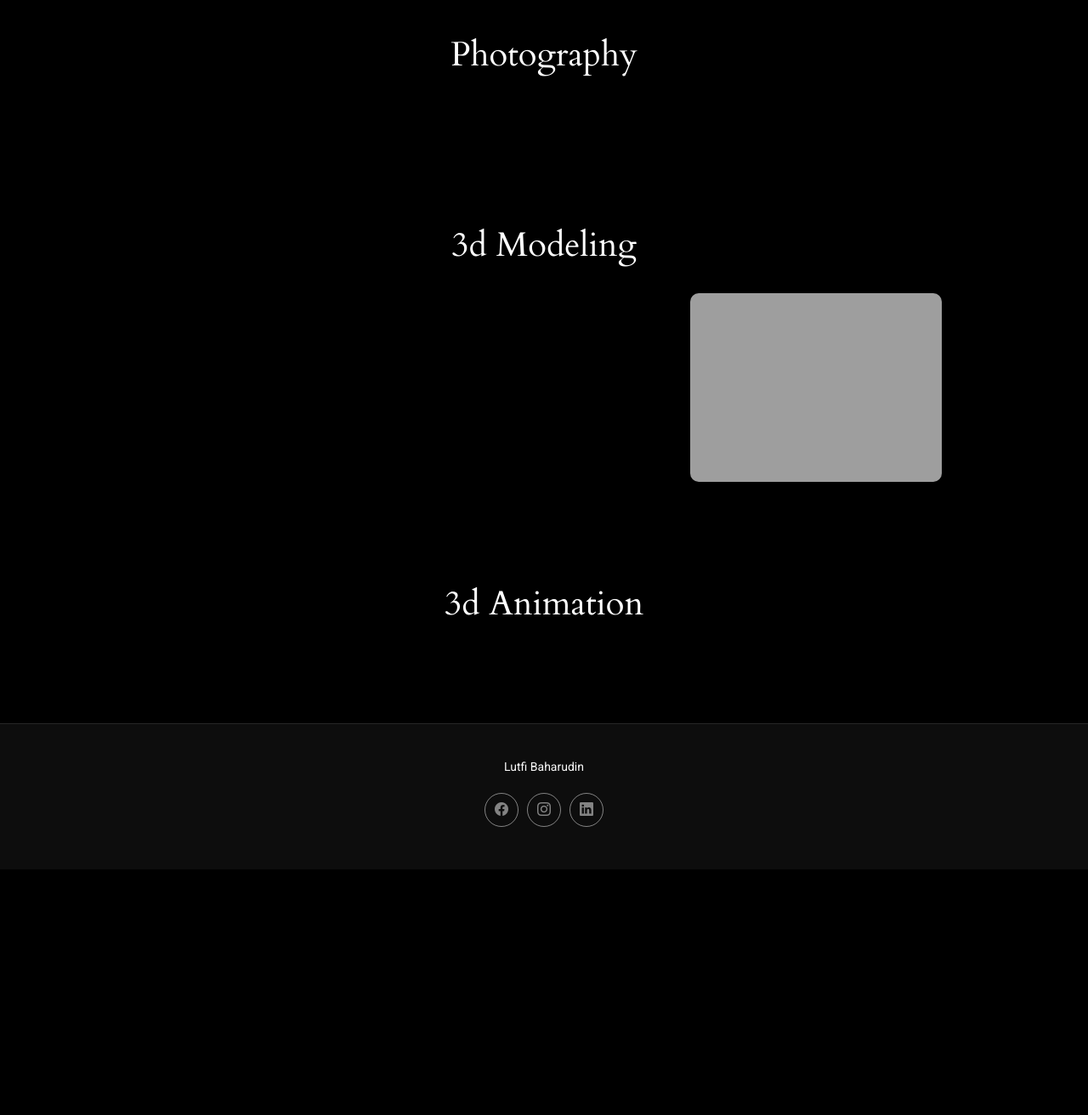
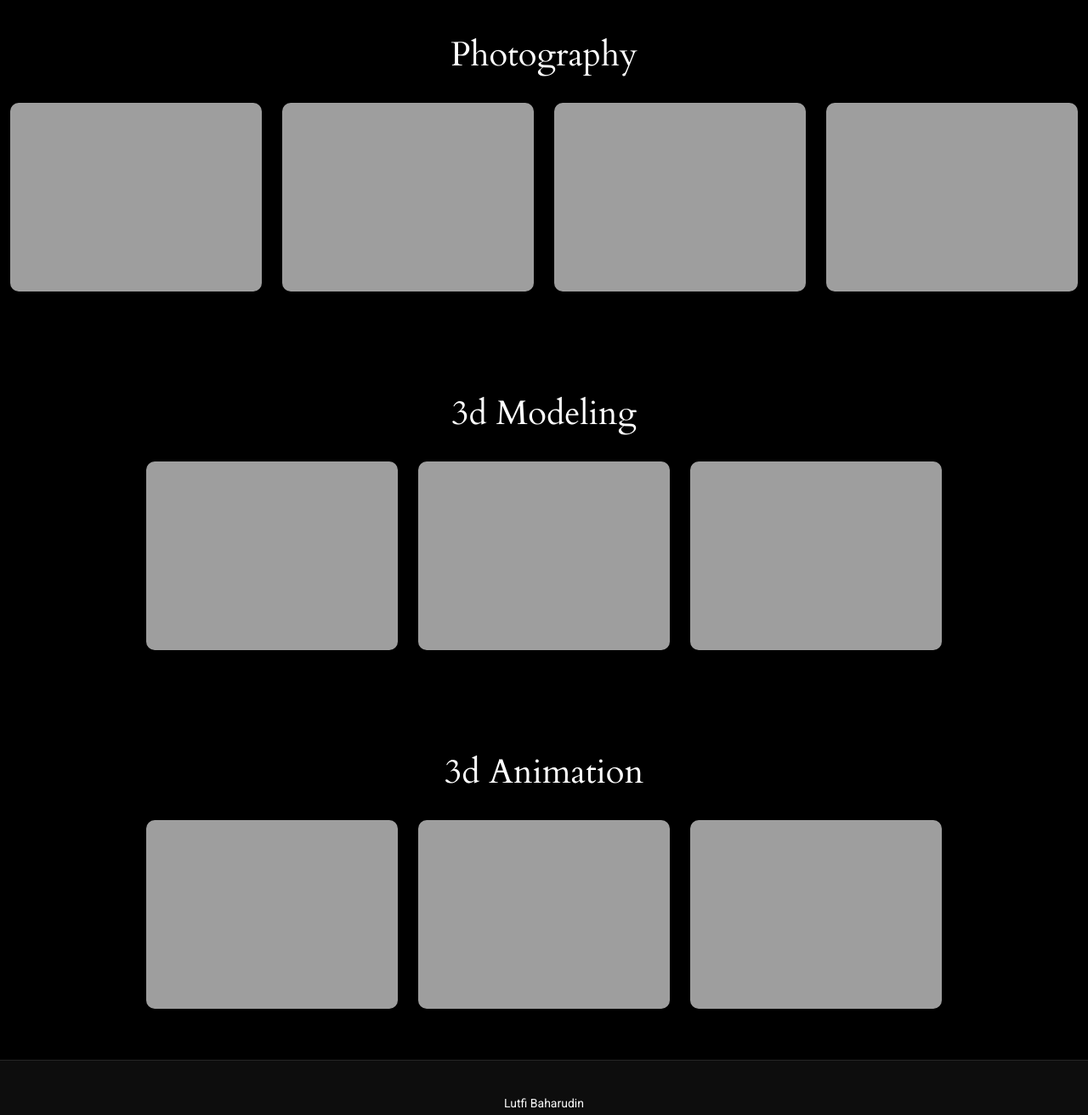
Before and after one commit to lutfibaharudin99/lutfi_portfolio, a plain HTML site: page index.html in a window 1280 px wide. Shown: the part 500-1812 px from the top of the page at 85% size. Before the commit the page ends 1523 px from the top, so only its background shows below. Drawn offline with Linux system fonts and the light colour scheme; the site is published under a folder, as on GitHub Pages, so addresses that start at the root find nothing.

Commit message:
Update index.html

```diff
--- a/index.html
+++ b/index.html
@@ -113,9 +113,9 @@
           <h1 class="text-center">Photography</h1>
           <div class="col-xl-3 col-lg-4 col-md-6">
             <div class="gallery-item h-100">
-              <img src="/img/Caladium Flower.jpg" class="img-fluid" alt="">
+              <img src="img/Caladium Flower.jpg" class="img-fluid" alt="">
               <div class="gallery-links d-flex align-items-center justify-content-center">
-                <a href="/img/Caladium Flower.jpg" title="Gallery 1" class="glightbox preview-link"><i class="bi bi-arrows-angle-expand"></i></a>
+                <a href="img/Caladium Flower.jpg" title="Gallery 1" class="glightbox preview-link"><i class="bi bi-arrows-angle-expand"></i></a>
                 <a href="gallery-single.html" class="details-link"><i class="bi bi-link-45deg"></i></a>
               </div>
             </div>
@@ -123,9 +123,9 @@
 
           <div class="col-xl-3 col-lg-4 col-md-6">
             <div class="gallery-item h-100">
-              <img src="/img/Fern Leaf.jpg" class="img-fluid" alt="">
+              <img src="img/Fern Leaf.jpg" class="img-fluid" alt="">
               <div class="gallery-links d-flex align-items-center justify-content-center">
-                <a href="/img/Fern Leaf.jpg" title="Gallery 2" class="glightbox preview-link"><i class="bi bi-arrows-angle-expand"></i></a>
+                <a href="img/Fern Leaf.jpg" title="Gallery 2" class="glightbox preview-link"><i class="bi bi-arrows-angle-expand"></i></a>
                 <a href="gallery-single.html" class="details-link"><i class="bi bi-link-45deg"></i></a>
               </div>
             </div>
@@ -133,9 +133,9 @@
 
           <div class="col-xl-3 col-lg-4 col-md-6">
             <div class="gallery-item h-100">
-              <img src="/img/IMG_6827.jpg" class="img-fluid" alt="">
+              <img src="img/IMG_6827.jpg" class="img-fluid" alt="">
               <div class="gallery-links d-flex align-items-center justify-content-center">
-                <a href="/img/IMG_6827.jpg" title="Gallery 3" class="glightbox preview-link"><i class="bi bi-arrows-angle-expand"></i></a>
+                <a href="img/IMG_6827.jpg" title="Gallery 3" class="glightbox preview-link"><i class="bi bi-arrows-angle-expand"></i></a>
                 <a href="gallery-single.html" class="details-link"><i class="bi bi-link-45deg"></i></a>
               </div>
             </div>
@@ -143,9 +143,9 @@
 
           <div class="col-xl-3 col-lg-4 col-md-6">
             <div class="gallery-item h-100">
-              <img src="/img/Verdant Gaze.jpg" class="img-fluid" alt="">
+              <img src="img/Verdant Gaze.jpg" class="img-fluid" alt="">
               <div class="gallery-links d-flex align-items-center justify-content-center">
-                <a href="/img/Verdant Gaze.jpg" title="Gallery 4" class="glightbox preview-link"><i class="bi bi-arrows-angle-expand"></i></a>
+                <a href="img/Verdant Gaze.jpg" title="Gallery 4" class="glightbox preview-link"><i class="bi bi-arrows-angle-expand"></i></a>
                 <a href="gallery-single.html" class="details-link"><i class="bi bi-link-45deg"></i></a>
               </div>
             </div>
@@ -168,9 +168,9 @@
           <h1 class="text-center">3d Modeling</h1>
           <div class="col-xl-3 col-lg-4 col-md-6">
             <div class="gallery-item h-100">
-              <img src="/img/3d/Agera in Canyon.png" class="img-fluid" alt="">
+              <img src="img/3d/Agera in Canyon.png" class="img-fluid" alt="">
               <div class="gallery-links d-flex align-items-center justify-content-center">
-                <a href="/img/3d/Agera in Canyon.png" title="Gallery 1" class="glightbox preview-link"><i class="bi bi-arrows-angle-expand"></i></a>
+                <a href="img/3d/Agera in Canyon.png" title="Gallery 1" class="glightbox preview-link"><i class="bi bi-arrows-angle-expand"></i></a>
                 <a href="gallery-single.html" class="details-link"><i class="bi bi-link-45deg"></i></a>
               </div>
             </div>
@@ -178,9 +178,9 @@
 
           <div class="col-xl-3 col-lg-4 col-md-6">
             <div class="gallery-item h-100">
-              <img src="/img/3d/jembatan3.png" class="img-fluid" alt="">
+              <img src="img/3d/jembatan3.png" class="img-fluid" alt="">
               <div class="gallery-links d-flex align-items-center justify-content-center">
-                <a href="/img/3d/jembatan3.png" title="Gallery 2" class="glightbox preview-link"><i class="bi bi-arrows-angle-expand"></i></a>
+                <a href="img/3d/jembatan3.png" title="Gallery 2" class="glightbox preview-link"><i class="bi bi-arrows-angle-expand"></i></a>
                 <a href="gallery-single.html" class="details-link"><i class="bi bi-link-45deg"></i></a>
               </div>
             </div>
@@ -215,10 +215,10 @@
           <h1 class="text-center">3d Animation</h1>
           <div class="col-xl-3 col-lg-4 col-md-6">
             <div class="gallery-item h-100">
-              <img src="/img/cover/3d recruitment 1.jpg" class="img-fluid" alt="">
+              <img src="img/cover/3d recruitment 1.jpg" class="img-fluid" alt="">
               <!-- <iframe src="/video/animation/recruitment3.mp4" class="img-fluid" frameborder="0" autoplay="0"></iframe> -->
               <div class="gallery-links d-flex align-items-center justify-content-center">
-                <a href="/video/animation/recruitment3.mp4" title="Gallery 1" class="glightbox preview-link"><i class="bi bi-arrows-angle-expand"></i></a>
+                <a href="video/animation/recruitment3.mp4" title="Gallery 1" class="glightbox preview-link"><i class="bi bi-arrows-angle-expand"></i></a>
                 <a href="gallery-single.html" class="details-link"><i class="bi bi-link-45deg"></i></a>
               </div>
             </div>
@@ -226,9 +226,9 @@
 
           <div class="col-xl-3 col-lg-4 col-md-6">
             <div class="gallery-item h-100">
-              <img src="/img/cover/3d recruitment 2.jpg" class="img-fluid" alt="">
+              <img src="img/cover/3d recruitment 2.jpg" class="img-fluid" alt="">
               <div class="gallery-links d-flex align-items-center justify-content-center">
-                <a href="/video/animation/Snapinsta.app_video_364AD0F37B5C639C4C6882D7A9321482_video_dashinit.mp4" title="Gallery 2" class="glightbox preview-link"><i class="bi bi-arrows-angle-expand"></i></a>
+                <a href="video/animation/Snapinsta.app_video_364AD0F37B5C639C4C6882D7A9321482_video_dashinit.mp4" title="Gallery 2" class="glightbox preview-link"><i class="bi bi-arrows-angle-expand"></i></a>
                 <a href="gallery-single.html" class="details-link"><i class="bi bi-link-45deg"></i></a>
               </div>
             </div>
@@ -236,9 +236,9 @@
 
           <div class="col-xl-3 col-lg-4 col-md-6">
             <div class="gallery-item h-100">
-              <img src="/img/cover/3d recruitment 3.jpg" class="img-fluid" alt="">
+              <img src="img/cover/3d recruitment 3.jpg" class="img-fluid" alt="">
               <div class="gallery-links d-flex align-items-center justify-content-center">
-                <a href="/video/animation/Snapinsta.app_video_An8NtDijm1GPmeoOpJLxdwW1Gz3uh4JiEbdEsw0bIGFIL9veN5NzTDMT5MtUegZ_OfTs44qFWYvl4F6t1g-93A.mp4" title="Gallery 3" class="glightbox preview-link"><i class="bi bi-arrows-angle-expand"></i></a>
+                <a href="video/animation/Snapinsta.app_video_An8NtDijm1GPmeoOpJLxdwW1Gz3uh4JiEbdEsw0bIGFIL9veN5NzTDMT5MtUegZ_OfTs44qFWYvl4F6t1g-93A.mp4" title="Gallery 3" class="glightbox preview-link"><i class="bi bi-arrows-angle-expand"></i></a>
                 <a href="gallery-single.html" class="details-link"><i class="bi bi-link-45deg"></i></a>
               </div>
             </div>
```
